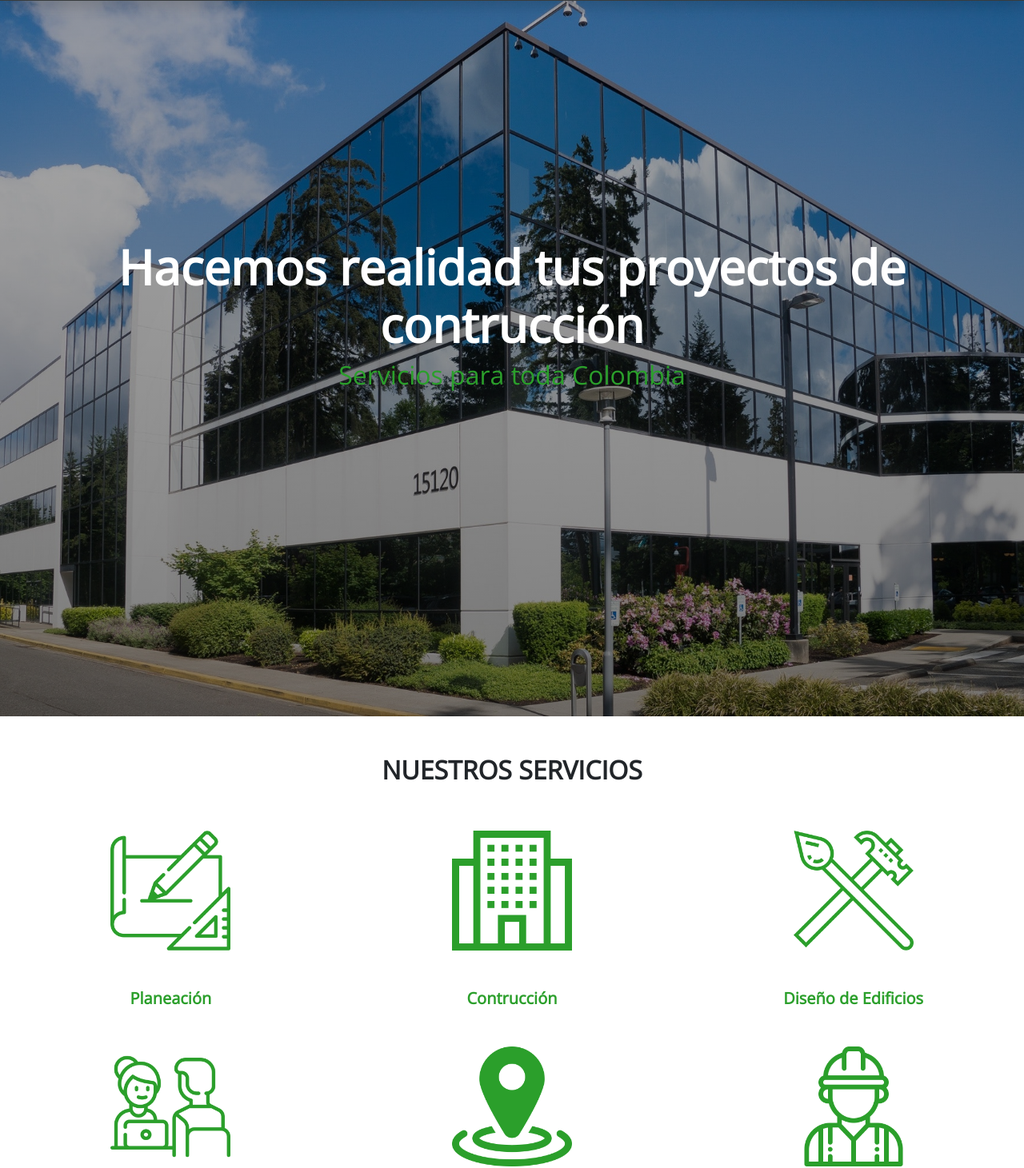
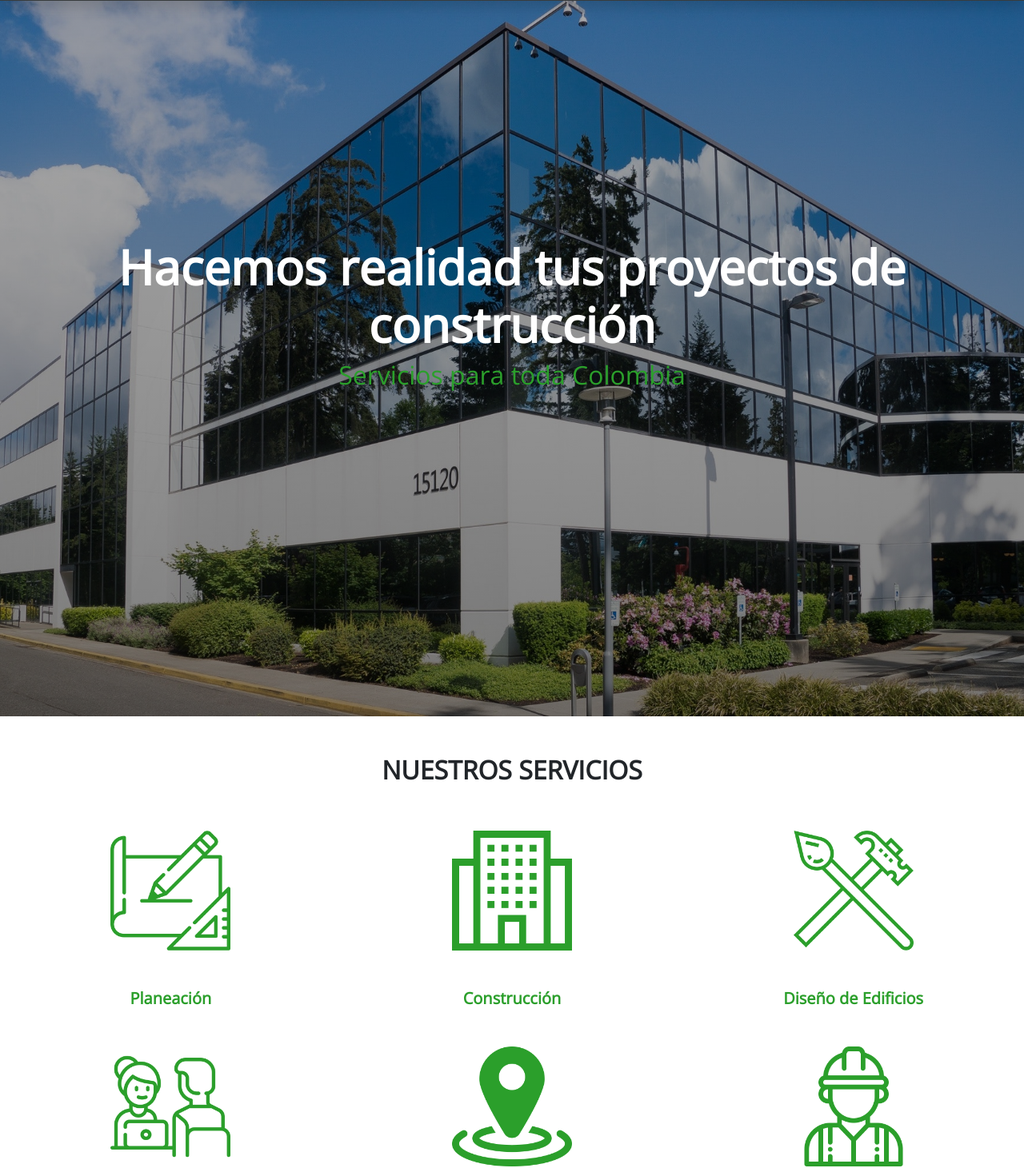
Before and after one commit to juliethaleja/ContruDreams_responsive, a plain HTML site: page index.html in a window 1280 px wide. Shown: the part 102-1563 px from the top of the page at 80% size. Drawn offline with nearby package versions, Linux system fonts and the light colour scheme.

Commit message:
correcciones ortograficas

```diff
--- a/index.html
+++ b/index.html
@@ -64,7 +64,7 @@
         <!-- Presentación -->
         <aside>
             <div class="hero-image img-fluid col-12 px-0">
-                <h1 class="text-center text-white fw-bold banner__h1">Hacemos realidad tus proyectos de contrucción
+                <h1 class="text-center text-white fw-bold banner__h1">Hacemos realidad tus proyectos de construcción
                 </h1>
                 <h5 class="text-center fw-light fs-2 baner__h5">
                     Servicios para toda Colombia
@@ -87,7 +87,7 @@
                     <span id=" icion2">
                         <img class="item__img" src="img/icono2.png">
                     </span>
-                    <h5 class=" baner__h5 mt-5 mb-5 fw-bold">Contrucción</h5>
+                    <h5 class=" baner__h5 mt-5 mb-5 fw-bold">Construcción</h5>
                 </div>
                 <div class="col-xs-12 col-sm-6 col-md-4 col-lg-4">
                     <span id=" icion3">
```
